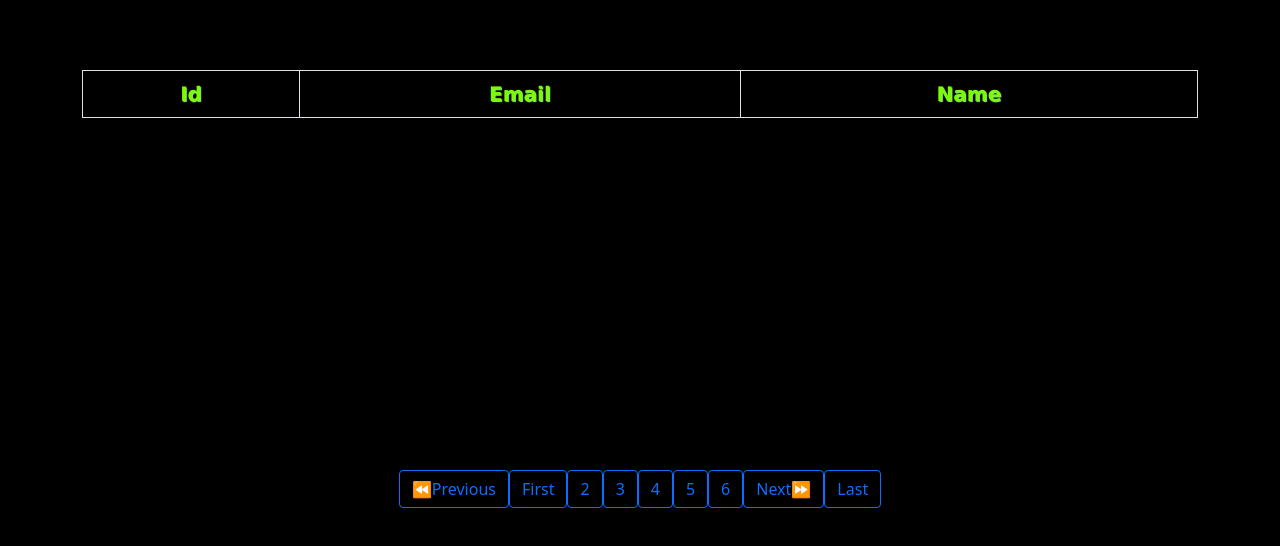
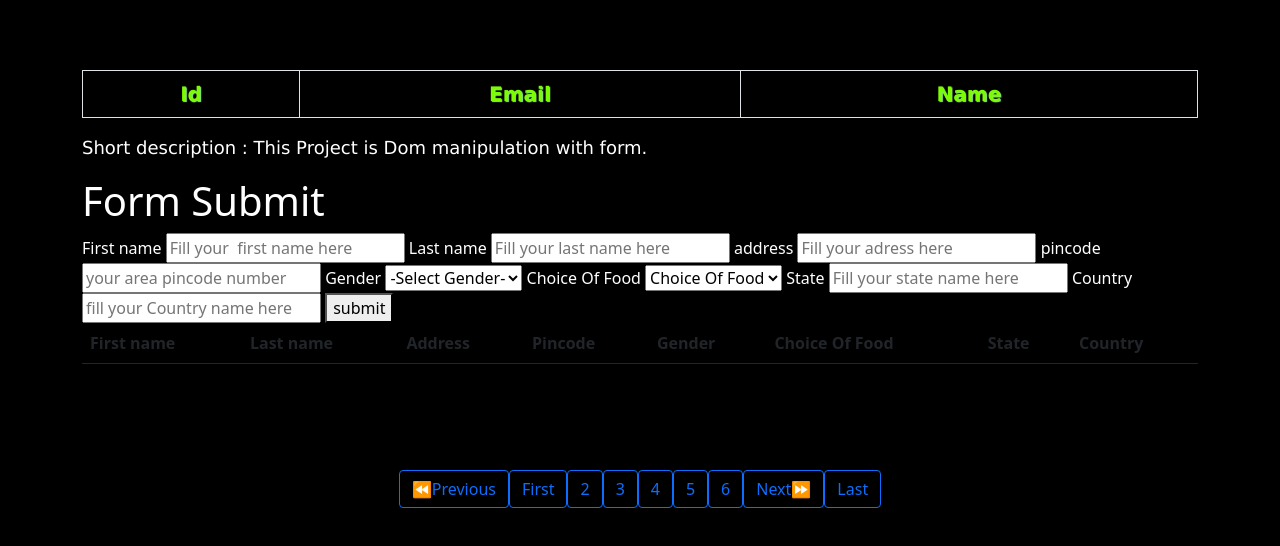
Before and after one commit to MuraliPrasath-45/Day-15_Task-PAGINATION-TASK, a plain HTML site: page index.html in a window 1280 px wide. Drawn offline with nearby package versions, Linux system fonts and the light colour scheme; no server answers.

Commit message:
Update index.html

```diff
--- a/index.html
+++ b/index.html
@@ -1,3 +1,5 @@
+<!-- Pagination -->
+
 <!DOCTYPE html>
 <html lang="en">
 <head>
@@ -13,3 +15,88 @@
 
 </body>
 </html>
+
+<!-- DOM Manipulation with FORMS -->
+
+
+<!DOCTYPE html>
+<html lang="en">
+<head>
+  <meta charset="UTF-8">
+  <meta http-equiv="X-UA-Compatible" content="IE=edge">
+  <meta name="viewport" content="width=device-width, initial-scale=1.0">
+  <title>Form submission</title>
+  <link rel="stylesheet" href="style.css">
+  <style> @import url('https://fonts.googleapis.com/css2?family=Open+Sans:wght@400;500;600;700;800&family=Roboto:wght@300;400;500;700;900&display=swap'); </style>
+
+</head>
+<body>
+ <div class="container">
+  <p id="description">Short description : This Project is Dom manipulation with form.</p>
+  <h1 id="title">Form Submit</h1>
+
+  <div class="form-group">
+  <form action="" id="form">
+    <label class ="form-field" for="firstName">First name</label>
+  <input class ="form-field" type="text" placeholder="Fill your  first name here" id="firstName">
+
+  <label class ="form-field" for="lastName">Last name</label>
+  <input class ="form-field" type="text" placeholder="Fill your last name here" id="lastName">
+
+  <label class ="form-field" for="adress">address</label>
+<input class ="form-field" type="text" placeholder="Fill your adress here" id="adress">
+
+<label class ="form-field" for="pincode">pincode</label>
+<input class ="form-field" type="text" placeholder="your area pincode number" id="pincode">
+
+<label class ="form-field" for="gender">Gender</label>
+<select class ="form-field" name="gender" id="gender">
+  <option value="">-Select Gender-</option>
+  <option value="Male">Male</option>
+  <option value="Female">Female</option>
+  <option value="Other">Other</option>
+</select>
+
+<label class ="form-field" for="food">Choice Of Food</label>
+<select class ="form-field" name="food" id="food">
+  <option value="">Choice Of Food</option>
+  <option value="Salad">Salad</option>
+  <option value="Sandwich">Sandwich</option>
+  <option value="Bread">Bread</option>
+  <option value="Male">Steak</option>
+  <option value="Fish">Fish</option>
+</select>
+
+<label class ="form-field" for="state">State</label>
+<input class ="form-field" type="text" placeholder="Fill your state name here" id="state">
+
+<label class ="form-field" for="country">Country</label>
+<input class ="form-field" type="text" placeholder="fill your Country name here" id="country">
+
+<button class ="form-field" type="submit" id="submit">submit</button>
+</form>
+</div>
+
+<table class="table">
+  <thead>
+  <tr>
+  <th>First name</th>
+  <th>Last name</th>
+  <th>Address</th>
+  <th>Pincode</th>
+  <th>Gender</th>
+  <th>Choice Of Food</th>
+  <th>State</th>
+  <th>Country</th>
+</tr>
+</thead>
+<tbody>
+
+</tbody>
+
+</table>
+</div>
+</body>
+<script src="script.js"></script>
+
+</html>
```
